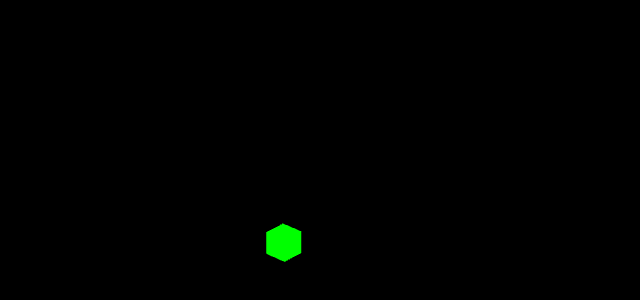
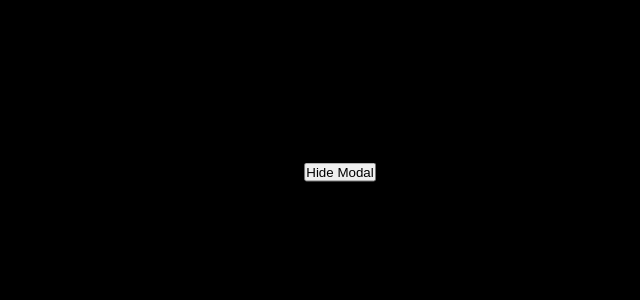
Before and after one commit to kyleLowe/kyleLowe.github.io, a React (Vite) app: page / in a window 1280 px wide. Shown: the part 290-590 px from the top of the page, without its empty margins (300-940 px from the left). Built offline with nearby package versions, Linux system fonts and the light colour scheme; no server answers.

Commit message:
Added modals to display contents when buttons are pressed

```diff
--- a/index.html
+++ b/index.html
@@ -4,7 +4,7 @@
     <meta charset="UTF-8" />
     <link rel="icon" type="image/svg+xml" href="/vite.svg" />
     <meta name="viewport" content="width=device-width, initial-scale=1.0" />
-    <title>Vite + React + TS</title>
+    <title>Portfolio Website</title>
   </head>
   <body>
     <div id="root"></div>
--- a/package.json
+++ b/package.json
@@ -7,7 +7,8 @@
     "dev": "vite",
     "build": "tsc -b && vite build",
     "lint": "eslint .",
-    "preview": "vite preview"
+    "preview": "vite preview",
+    "deploy": "gh-pages -d dist"
   },
   "dependencies": {
     "gsap": "^3.13.0",
--- a/src/App.tsx
+++ b/src/App.tsx
@@ -1,9 +1,14 @@
-import { useRef, useEffect } from 'react'
+import { useRef, useEffect, useState } from 'react'
 import * as THREE from 'three';
 import './App.css'
 import { OrbitControls } from 'three/addons/controls/OrbitControls.js';
 import { DRACOLoader } from 'three/addons/loaders/DRACOLoader.js';
 import { GLTFLoader } from 'three/addons/loaders/GLTFLoader.js';
+import About from './components/About';
+import Contact from './components/Contact';
+import Home from './components/Home';
+import Projects from './components/Projects';
+import gsap from 'gsap';
 
 function App() {
   const canvasRef = useRef<HTMLCanvasElement>(null);
@@ -27,7 +32,37 @@ function App() {
     Third:"/textures/TextureSet3.webp",
   }
 
+  const [modalDisplay, setModalDisplay] = useState<'home' | 'about' | 'project' | 'contact' | null>('home');
 
+//Hide and show modals with GSAP
+useEffect(() => {
+  const activeModal = document.querySelector(
+    `.${modalDisplay}.modal`
+  ) as HTMLDivElement | null;
+
+  if (activeModal) {
+    // fade in the new modal
+    activeModal.style.display = "block";
+    gsap.fromTo(
+      activeModal,
+      { opacity: 0 },
+      { opacity: 1, duration: 0.5 }
+    );
+  }
+
+  // hide all the others
+  document.querySelectorAll(".modal").forEach((el) => {
+    if (!el.classList.contains(modalDisplay || "")) {
+      gsap.to(el, {
+        opacity: 0,
+        duration: 0.5,
+        onComplete: () => {
+          (el as HTMLDivElement).style.display = "none";
+        },
+      });
+    }
+  });
+}, [modalDisplay]);
 
 
   useEffect(() => {
@@ -61,11 +96,6 @@ function App() {
     renderer.setSize(sizes.width, sizes.height);
     renderer.setPixelRatio(Math.min(window.devicePixelRatio, 2));
 
-    // Example: add a cube
-    const geometry = new THREE.BoxGeometry(1, 1, 1);
-    const material = new THREE.MeshBasicMaterial({ color: 0x00ff00 });
-    const cube = new THREE.Mesh(geometry, material);
-    scene.add(cube);
 
     const controls = new OrbitControls(camera, renderer.domElement);
     controls.enableDamping = true;
@@ -108,6 +138,20 @@ function App() {
             }
           }
         });
+        console.log(object.parent?.name)
+        if (object.name && object.parent?.name.includes("AboutButton_First_Raycaster")) {
+          console.log("About button clicked");
+          setModalDisplay("about");
+        }
+        if (object.name && object.parent?.name.includes("HomeButton_First_Raycaster")) {
+          setModalDisplay("home");
+        }
+        if (object.name && object.parent?.name.includes("ProjectButton_First_Raycaster")) {
+          setModalDisplay("project");
+        }
+        if (object.name && object.parent?.name.includes("Contact_First_Raycaster")) {
+          setModalDisplay("contact");
+        }
       }
     });
 
@@ -158,8 +202,6 @@ function App() {
     let animationId: number;
     const animate = () => {
       controls.update();
-      cube.rotation.x += 0.01;
-      cube.rotation.y += 0.01;
       // console.log('camera position:', camera.position);
       // console.log('controls position:', controls.target);
       	// update the picking ray with the camera and pointer position
@@ -177,6 +219,7 @@ function App() {
           mesh.material instanceof THREE.MeshStandardMaterial
         ) {
           mesh.material.color.set(0xff0000);
+          console.log(mesh.name)
         }
 
       }
@@ -204,9 +247,40 @@ function App() {
 
   return (
     <div id="experience">
-      <canvas ref={canvasRef} id="experience-canvas" className="experience-canvas"></canvas>
+      <canvas
+        ref={canvasRef}
+        id="experience-canvas"
+        className="experience-canvas"
+      ></canvas>
+      <div id="websiteinfo">
+        <div
+          className="home modal"
+          style={{ display: modalDisplay === "home" ? "block" : "none" }}
+        >
+          <Home onHide={() => setModalDisplay(null)} />
+        </div>
+        <div
+          className="about modal"
+          style={{ display: modalDisplay === "about" ? "block" : "none" }}
+        >
+          <About onHide={() => setModalDisplay(null)} />
+        </div>
+        <div
+          className="project modal"
+          style={{ display: modalDisplay === "project" ? "block" : "none" }}
+        >
+          <Projects onHide={() => setModalDisplay(null)} />
+        </div>
+        <div
+          className="contact modal"
+          style={{ display: modalDisplay === "contact" ? "block" : "none" }}
+        >
+          <Contact onHide={() => setModalDisplay(null)} />
+        </div>
+      </div>
     </div>
   );
+
 }
 
 export default App
--- a/src/components/About.tsx
+++ b/src/components/About.tsx
@@ -0,0 +1,16 @@
+import React from 'react';
+import ModalHideButton from './ModalHideButton';
+import type ModalProp from '../interface/ModalInterface';
+
+
+const About: React.FC<ModalProp> = ({ onHide }) => {
+  return (
+    <div>
+      <h2>About</h2>
+      <p>This is the About component.</p>
+      <ModalHideButton onHide={onHide} />
+    </div>
+  );
+};
+
+export default About;
--- a/src/components/Contact.tsx
+++ b/src/components/Contact.tsx
@@ -0,0 +1,15 @@
+import React from 'react';
+import ModalHideButton from './ModalHideButton';
+import type ModalProp from '../interface/ModalInterface';
+
+const Contact: React.FC<ModalProp> = ({ onHide }) => {
+    return (
+        <div>
+            <h2>Contact</h2>
+            <p>This is the Contact component.</p>
+            <ModalHideButton onHide={onHide} />
+        </div>
+    );
+};
+
+export default Contact;
--- a/src/components/Home.tsx
+++ b/src/components/Home.tsx
@@ -0,0 +1,16 @@
+import React from 'react';
+import ModalHideButton from './ModalHideButton';
+import type ModalProp from '../interface/ModalInterface';
+
+
+const Home: React.FC<ModalProp> = ({ onHide }) => {
+    return (
+        <div>
+            <h2>Home</h2>
+            <p>This is the Home component.</p>
+            <ModalHideButton onHide={onHide} />
+        </div>
+    );
+};
+
+export default Home;
--- /dev/null
+++ b/src/components/ModalHideButton.tsx
@@ -0,0 +1,15 @@
+import React from 'react';
+import type ModalProp from '../interface/ModalInterface';
+
+
+const ModalHideButton: React.FC<ModalProp> = ({ onHide }) => {
+  return (
+    <div>
+      <button id="modal-hide-button" onClick={onHide}>
+        Hide Modal
+      </button>
+    </div>
+  );
+};
+
+export default ModalHideButton;
--- a/src/components/Projects.tsx
+++ b/src/components/Projects.tsx
@@ -0,0 +1,15 @@
+import React from 'react';
+import ModalHideButton from './ModalHideButton';
+import type ModalProp from '../interface/ModalInterface';
+
+const Projects: React.FC<ModalProp> = ({ onHide }) => {
+    return (
+        <div>
+            <h2>Projects</h2>
+            <p>This is the Projects component.</p>
+            <ModalHideButton onHide={onHide} />
+        </div>
+    );
+};
+
+export default Projects;
--- a/src/index.scss
+++ b/src/index.scss
@@ -28,3 +28,12 @@
     width: 100%;
   }
 }
+//Modals
+#websiteinfo {
+  position: absolute;
+  top: 50%;
+  left: 50%;
+  font-size: 32px;
+  transform: translate(-50%, -50%);
+  z-index: 999;
+}
--- /dev/null
+++ b/src/interface/ModalInterface.tsx
@@ -0,0 +1,3 @@
+export default interface ModalProp {
+  onHide: () => void;
+}
```
